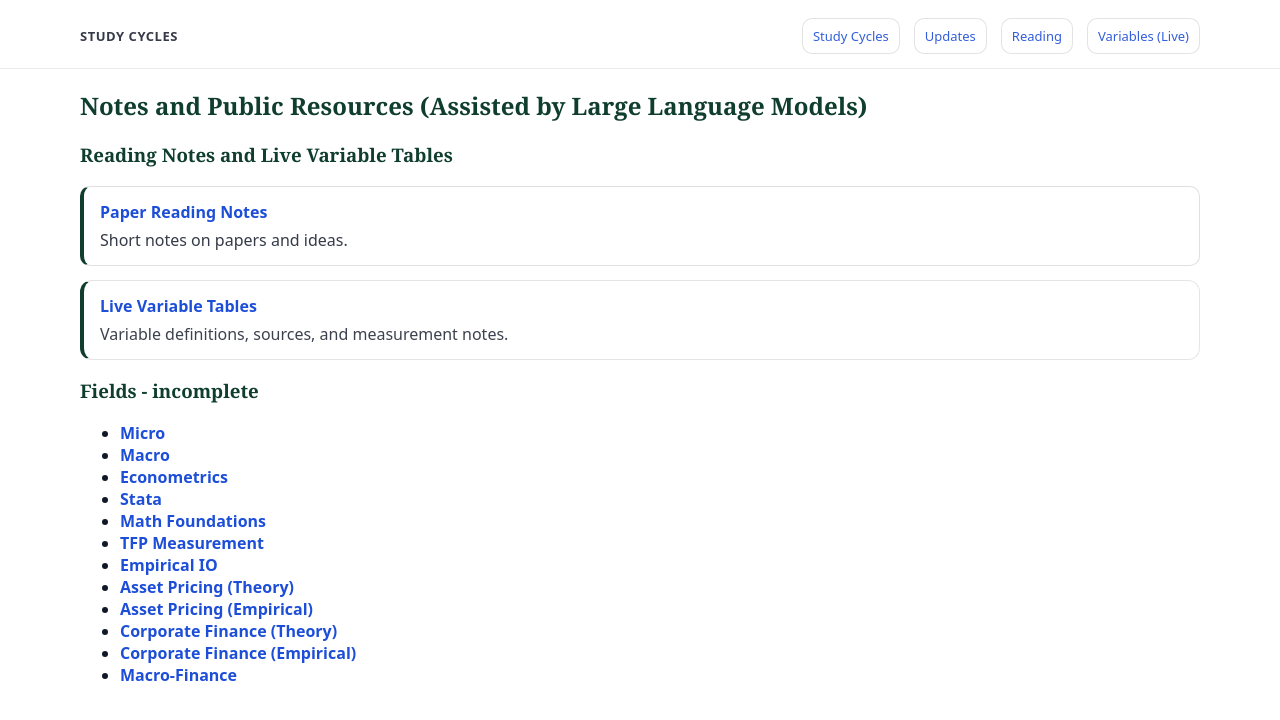
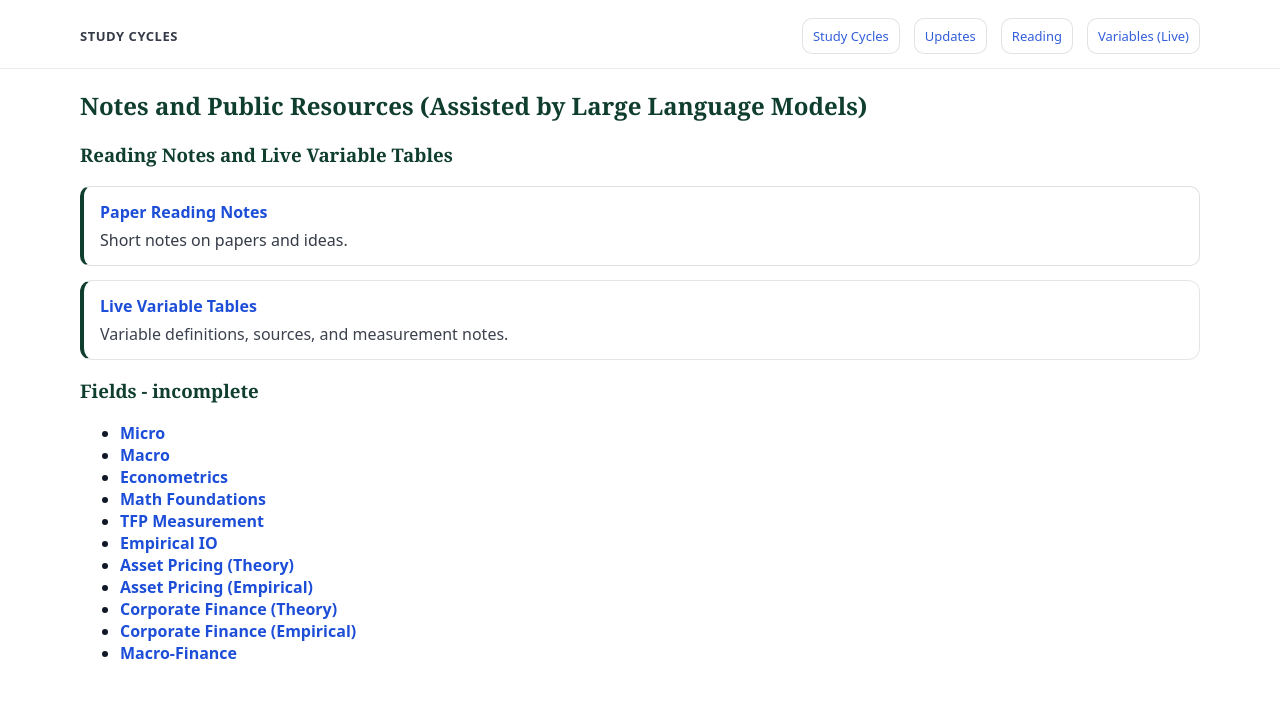
Before and after one commit to yaxinzn/study-archive, a Jekyll site: the page built from index.md, in a window 1280 px wide. Shown: the top 720 px of the page. Built offline with Jekyll 4.4.1, drawn with Linux system fonts in a browser that asks for light colours.

Commit message:
Remove from incomplete fields list

```diff
--- a/index.md
+++ b/index.md
@@ -39,7 +39,6 @@ hide_name: true
 - **[Micro](materials/micro/)**
 - **[Macro](materials/macro/)**
 - **[Econometrics](materials/econometrics/)**
-- **[Stata](materials/stata/)**
 - **[Math Foundations](materials/math-foundations/)**
 - **[TFP Measurement](materials/tfp-measurement/)**
 - **[Empirical IO](materials/eio/)**
```
